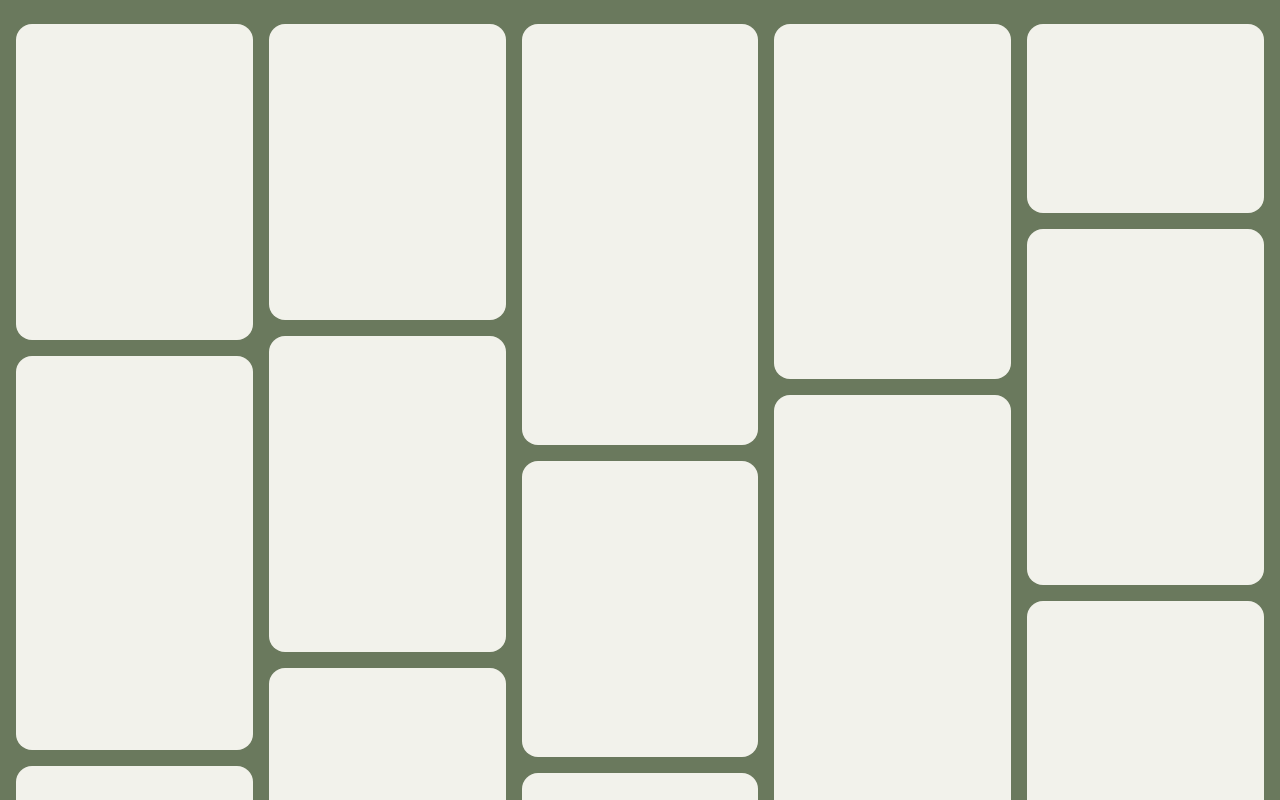
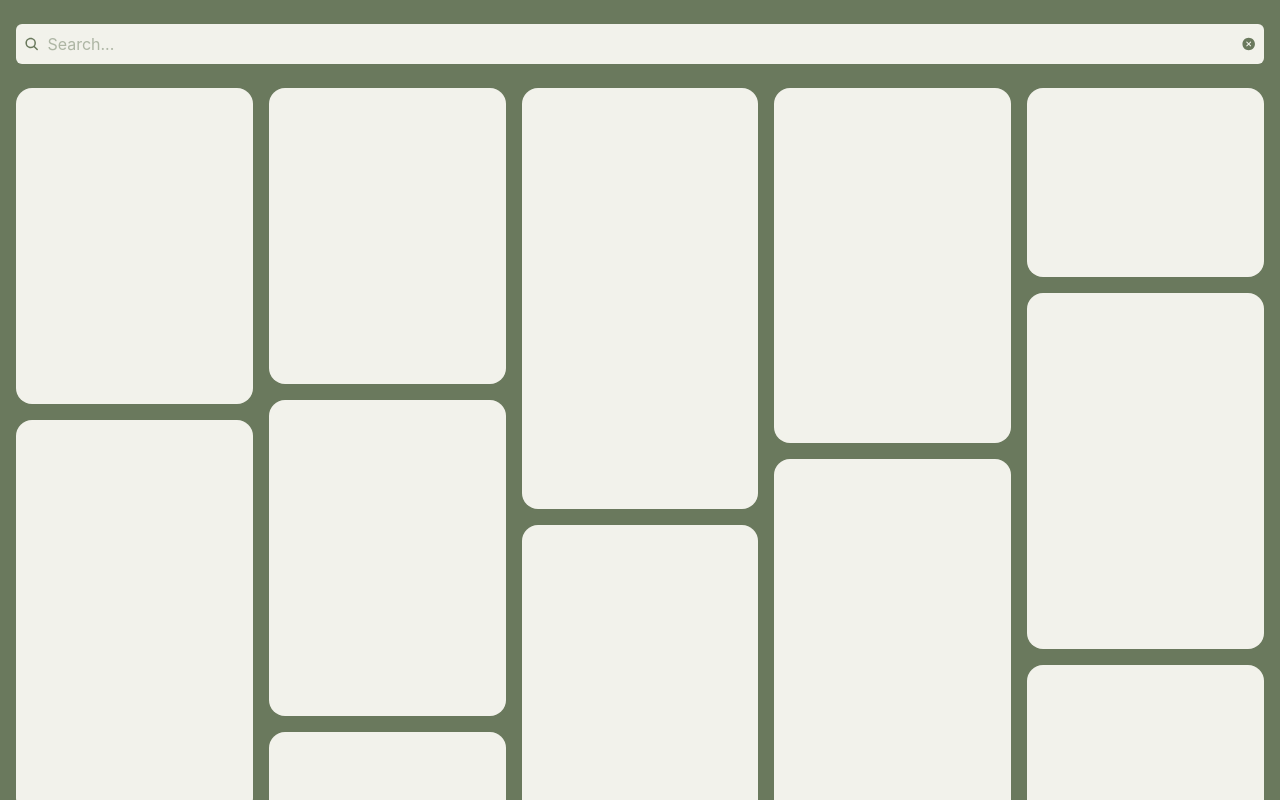
Before and after one commit to jaydashann/my-goodreads, a React (Vite) app in the folder my-goodreads-react/: page / in a window 1280 px wide. Shown: the top 800 px of the page. Built offline with nearby package versions, Linux system fonts and the light colour scheme.

Commit message:
feat: search bar and components

```diff
--- a/my-goodreads-react/src/App.tsx
+++ b/my-goodreads-react/src/App.tsx
@@ -1,33 +1,11 @@
-const ASPECTS = [
-  "aspect-[3/4]",
-  "aspect-square",
-  "aspect-[2/3]",
-  "aspect-[4/5]",
-  "aspect-[3/5]",
-  "aspect-[5/4]",
-  "aspect-[9/16]",
-];
-
-const TILES = Array.from({ length: 40 }, (_, i) => ({
-  id: i,
-  aspect: ASPECTS[(i * 3 + (i % 4)) % ASPECTS.length],
-}));
+import { Tiles } from "./components/tiles";
+import { SearchFilter } from "./components/search-filter";
 
 function App() {
   return (
     <main className="min-h-screen bg-background px-4 py-6">
-      <div>
-
-      </div>
-
-      <div className="mx-auto max-w-[1800px] columns-2 gap-4 sm:columns-3 lg:columns-4 xl:columns-5 2xl:columns-6">
-        {TILES.map((tile) => (
-          <div
-            key={tile.id}
-            className={`${tile.aspect} mb-4 w-full break-inside-avoid bg-primary rounded-2xl hover:scale-102 transition-all`}
-          />
-        ))}
-      </div>
+      <SearchFilter/>
+      <Tiles/>
     </main>
   );
 }
--- /dev/null
+++ b/my-goodreads-react/src/components/nav-bar.tsx
@@ -0,0 +1,32 @@
+import { useState } from "react";
+
+export function navigationBar() {
+  const [isMenuOpen, setIsMenuOpen] = useState(false);
+  const [isSearchOpen, setIsSearchOpen] = useState(false);
+  const [searchValue, setSearchValue] = useState("");
+  const [activateItem, setActiveItem] = useState("Home");
+
+  const toggleMenu = () => {
+    setIsMenuOpen((isOpen) => !isOpen);
+  };
+
+  const toggleSearch = () => {
+    setIsSearchOpen((isOpen) => !isOpen);
+  };
+
+  const handleNavigation = (item: string) => {
+    setActiveItem(item);
+    setIsMenuOpen(false);
+  };
+
+  return {
+    activateItem,
+    handleNavigation,
+    isMenuOpen,
+    isSearchOpen,
+    searchValue,
+    setSearchValue,
+    toggleMenu,
+    toggleSearch,
+  };
+}
--- /dev/null
+++ b/my-goodreads-react/src/components/search-filter.tsx
@@ -0,0 +1,21 @@
+import { IoSearch } from "react-icons/io5";
+import { IoIosCloseCircle } from "react-icons/io";
+
+export function SearchFilter() {
+    return (
+        <div>
+            <div className="mb-6 hover:scale-102 transition-all">
+                <div className="flex items-center rounded-md p-2 gap-2 bg-primary">
+                    <IoSearch className="text-background" />
+                    <input
+                    type="text"
+                    placeholder="Search..."
+                    className="w-full text-background outline-none"
+                    />
+                    <IoIosCloseCircle className="text-background"/>
+                </div>
+            </div>
+
+        </div>
+    );
+}
--- a/my-goodreads-react/src/components/searchbar.tsx
+++ /dev/null
@@ -1,26 +0,0 @@
-import { MdOutlineSearch } from "react-icons/md";
-
-export function SearchBar({
-  onChange,
-  value,
-  placeholder
-}: {
-  onChange: (e: string) => void;
-  value?: string;
-  placeholder?: string;
-}) {
-  return (
-    <div
-      className={"bg-primary/5 shadow-xs rounded flex gap-3 items-center max-w-96 px-3 py-2"}
-    >
-      <MdOutlineSearch size={22} className="text-primary" />
-      <input
-        value={value}
-        onChange={e => onChange(e.target.value)}
-        className="bg-transparent flex-grow focus-visible:outline-0 text-sm"
-        type="text"
-        placeholder={placeholder ?? "Search For Keywords"}
-      />
-    </div>
-  );
-}
--- /dev/null
+++ b/my-goodreads-react/src/components/tiles.tsx
@@ -0,0 +1,27 @@
+const ASPECTS = [
+  "aspect-[3/4]",
+  "aspect-square",
+  "aspect-[2/3]",
+  "aspect-[4/5]",
+  "aspect-[3/5]",
+  "aspect-[5/4]",
+  "aspect-[9/16]",
+];
+
+const TILES = Array.from({ length: 40 }, (_, i) => ({
+  id: i,
+  aspect: ASPECTS[(i * 3 + (i % 4)) % ASPECTS.length],
+}));
+
+export function Tiles() {
+    return (
+        <div className="mx-auto max-w-[1800px] columns-2 gap-4 sm:columns-3 lg:columns-4 xl:columns-5 2xl:columns-6">
+            {TILES.map((tile) => (
+                <div
+                    key={tile.id}
+                    className={`${tile.aspect} mb-4 w-full break-inside-avoid rounded-2xl bg-primary transition-all hover:scale-102`}
+                />
+            ))}
+        </div>
+    );
+}
--- a/my-goodreads-react/src/index.css
+++ b/my-goodreads-react/src/index.css
@@ -1,6 +1,9 @@
 @import "tailwindcss";
+
+@custom-variant dark (&:where(.dark, .dark *));
 
 @theme {
   --color-background: #6a795d;
   --color-primary: #f2f2eb;
+  --color-dark: #8b9a6e;
 }
```
